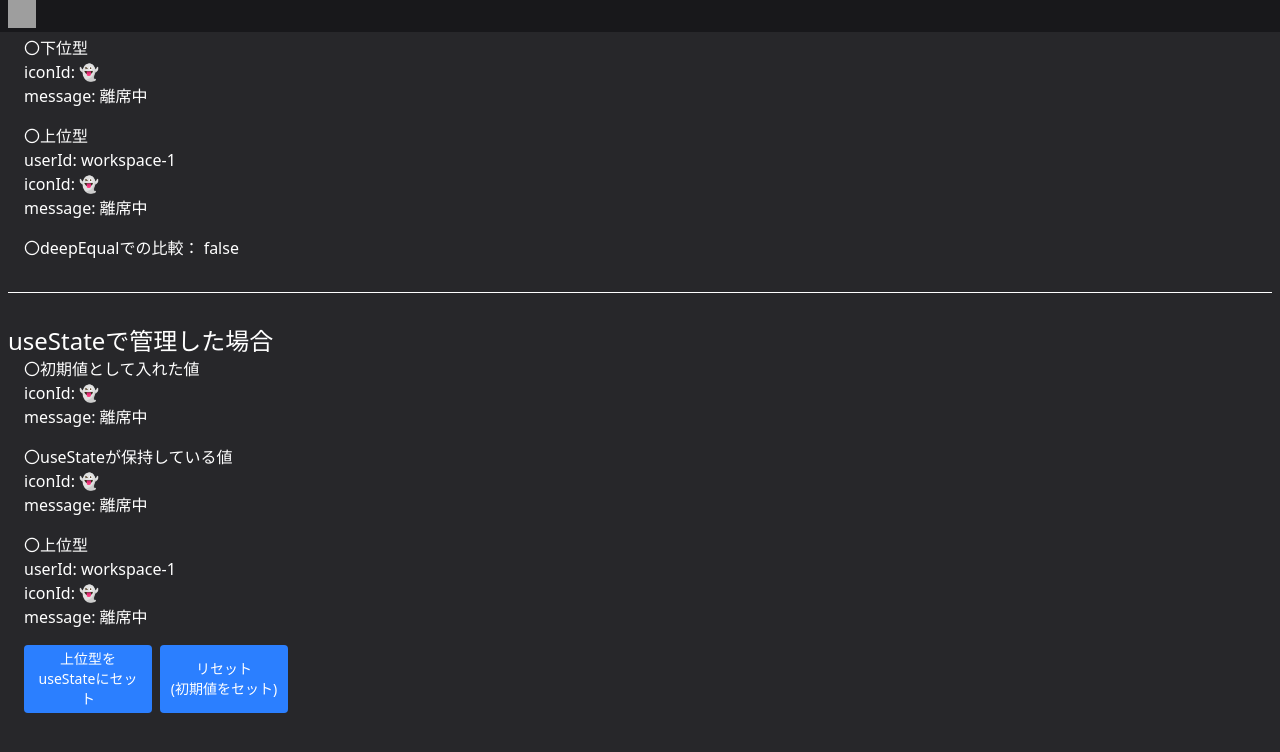
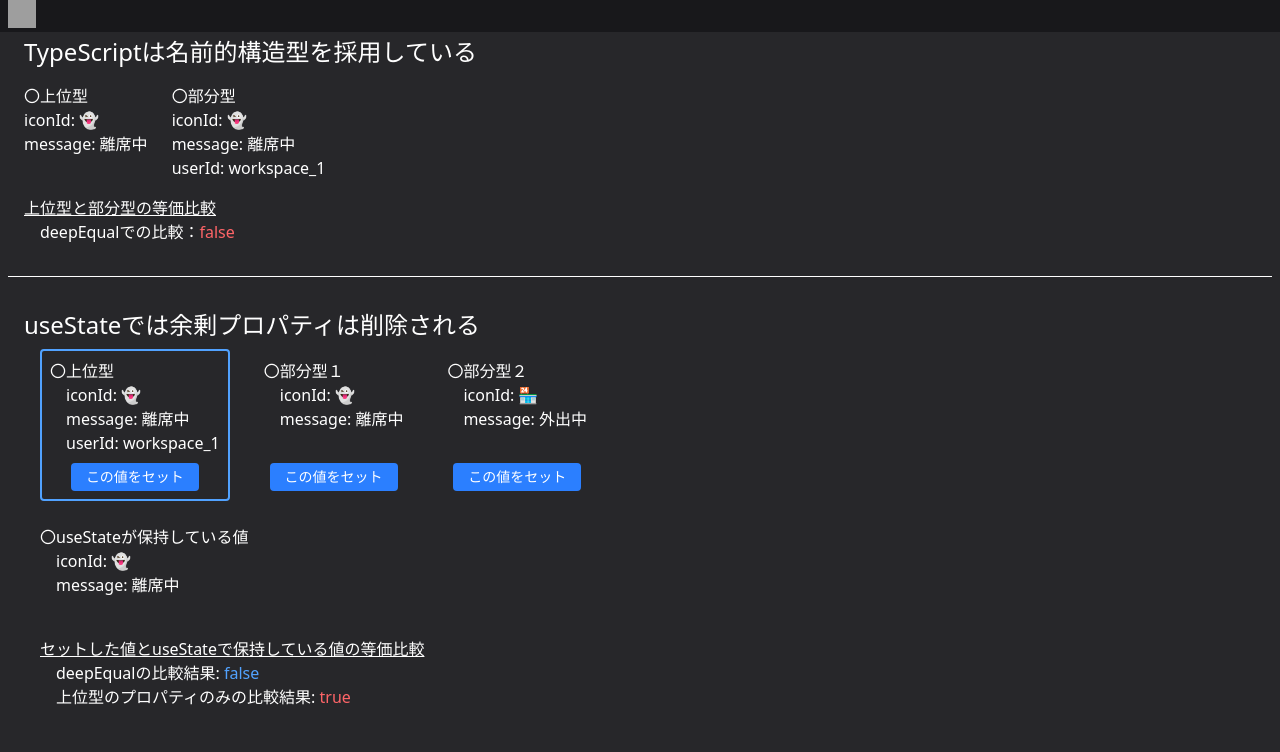
Before and after one commit to shari-sushi/sandbox, a React (Vite) app in the folder frontend/: page /typescript/excess-property in a window 1280 px wide. Shown: the top 752 px of the page. Built offline with nearby package versions, Linux system fonts and the light colour scheme; grey boxes are pictures that could not be loaded.

Commit message:
ExcessPropertyPagを分かり易くした

```diff
--- a/frontend/src/pages/TypeScript/ExcessPropertyPage.tsx
+++ b/frontend/src/pages/TypeScript/ExcessPropertyPage.tsx
@@ -26,7 +26,7 @@ const PrototypeEqualityDemo = () => {
     return deepEqual(a, b)
   }
 
-  const setActivity = (newActivity: Activity) => {
+  const updateActivity = (newActivity: Activity) => {
     console.log(newActivity) // {iconId: '👻', message: '離席中'}
 
     // どこかから既存のアクションを取得する処理をイメージ
@@ -39,32 +39,42 @@ const PrototypeEqualityDemo = () => {
       return
     }
 
-    // apiを叩く
-    // void api.activity.update({ workspaceId, activity })
+    // サーバーへ送信する処理
+    // void api.activity.update({ workspaceId, newActivity })
     console.log("アクティビティが変更されたのでサーバーへ送信しました")
   }
 
-  setActivity(newActivity)
+  updateActivity(subtypeActivity1)
 
   return (
     <div className="flex flex-col gap-y-4 ml-4">
+      <h1 className="text-2xl">TypeScriptは名前的構造型を採用している</h1>
+      <div className="flex gap-6">
         <div>
-        〇下位型
-        {Object.keys(newActivity).map((key) => (
+          〇上位型
+          {Object.keys(subtypeActivity1).map((key) => (
             <div key={key}>
-            {key}: {newActivity[key as keyof Activity]}
+              {key}: {subtypeActivity1[key as keyof Activity]}
             </div>
           ))}
         </div>
         <div>
-        〇上位型
+          〇部分型
           {Object.keys(currentActivity).map((key) => (
             <div key={key}>
               {key}: {currentActivity[key as keyof Activity]}
             </div>
           ))}
         </div>
-      〇deepEqualでの比較： {isSameActivity(currentActivity, newActivity) ? "true" : "false"}
+      </div>
+      <div>
+        <div className="underline">上位型と部分型の等価比較</div>
+        <div className="ml-4">
+          deepEqualでの比較：
+          {/* falseになる */}
+          <span className="text-red-400">{isSameActivity(currentActivity, subtypeActivity1) ? "true" : "false"}</span>
+        </div>
+      </div>
     </div>
   )
 }
@@ -73,67 +83,131 @@ const getCurrentActivity = (): UserActivity => {
   return currentActivity
 }
 
-const currentActivity: UserActivity = {
-  userId: "workspace-1",
+const supertypeActivity: UserActivity = {
+  iconId: "👻",
+  message: "離席中",
+  userId: "workspace_1",
+}
+
+const currentActivity = supertypeActivity
+
+const subtypeActivity1: Activity = {
   iconId: "👻",
   message: "離席中",
 }
 
-const newActivity: Activity = {
-  iconId: "👻",
-  message: "離席中",
+const subtypeActivity2: Activity = {
+  iconId: "🏪",
+  message: "外出中",
 }
 
 const ExcessPropertyUseStatePage = () => {
-  const [activity, setActivity] = useState<Activity>(newActivity)
+  const [activity, setActivity] = useState<Activity>(subtypeActivity1)
 
   return (
-    <div>
-      <h1 className="text-2xl">useStateで管理した場合</h1>
-      <div className="flex flex-col gap-y-4 ml-4">
-        <div>
-          〇初期値として入れた値
-          {Object.keys(newActivity).map((key) => (
-            <div key={key}>
-              {key}: {newActivity[key as keyof Activity]}
-            </div>
-          ))}
-        </div>
+    <div className="ml-4 flex flex-col gap-y-2">
+      <h1 className="text-2xl">useStateでは余剰プロパティは削除される</h1>
+      <div className="flex flex-col gap-6 ml-4">
+        <Buttons activity={activity} setActivity={setActivity} />
         <div>
           〇useStateが保持している値
+          <div className="ml-4">
             {Object.keys(activity).map((key) => (
               <div key={key}>
                 {key}: {activity[key as keyof Activity]}
               </div>
             ))}
           </div>
-        <div>
+        </div>
+        <Result activity={activity} />
+      </div>
+    </div>
+  )
+}
+
+const Buttons = ({ activity, setActivity }: { activity: Activity; setActivity: (activity: Activity) => void }) => {
+  const [selected, setSelected] = useState<number>(1)
+
+  return (
+    <div className="flex gap-x-6">
+      <div
+        className={`flex flex-col gap-y-2 rounded p-2 cursor-pointer group ${selected === 1 ? "border-2 border-blue-400" : "m-0.5"}`}
+        onClick={() => {
+          setActivity(activity)
+          setSelected(1)
+          console.log("元の値をセット")
+        }}>
+        <div className="h-24">
           〇上位型
+          <div className="ml-4">
             {Object.keys(currentActivity).map((key) => (
               <div key={key}>
                 {key}: {currentActivity[key as keyof UserActivity]}
               </div>
             ))}
           </div>
-        <div className="flex gap-x-2">
-          <button
+        </div>
+        <button className="bg-blue-500 group-hover:bg-blue-700 text-white text-sm px-2 py-1 rounded w-32 cursor-pointer mx-auto text-center">この値をセット</button>
+      </div>
+
+      <div
+        className={`flex flex-col gap-y-2 p-2 rounded cursor-pointer group ${selected === 2 ? "border-2 border-blue-400" : "m-0.5"}`}
         onClick={() => {
-              setActivity(newActivity)
-              console.log("上位型をセット")
-            }}
-            className="bg-blue-500 hover:bg-blue-700 text-white text-sm px-2 py-1 rounded w-32 cursor-pointer">
-            上位型をuseStateにセット
-          </button>
-          <button
+          setActivity(subtypeActivity1)
+          setSelected(2)
+        }}>
+        <div className="h-24">
+          〇部分型１
+          <div className="ml-4">
+            {Object.keys(subtypeActivity1).map((key) => (
+              <div key={key}>
+                {key}: {subtypeActivity1[key as keyof Activity]}
+              </div>
+            ))}
+          </div>
+        </div>
+        <button className="bg-blue-500 group-hover:bg-blue-700 text-white text-sm px-2 py-1 rounded w-32 cursor-pointer mx-auto text-center">この値をセット</button>
+      </div>
+
+      <div
+        className={`flex flex-col gap-y-2 p-2 rounded cursor-pointer group ${selected === 3 ? "border-2 border-blue-400" : "m-0.5"}`}
         onClick={() => {
-              setActivity(activity)
-              console.log("元の値をセット")
-            }}
-            className="bg-blue-500 hover:bg-blue-700 text-white text-sm px-2 py-1 rounded w-32 cursor-pointer">
-            リセット
-            <br />
-            (初期値をセット)
-          </button>
+          setActivity(subtypeActivity2)
+          setSelected(3)
+        }}>
+        <div className="h-24">
+          〇部分型２
+          <div className="ml-4">
+            {Object.keys(subtypeActivity2).map((key) => (
+              <div key={key}>
+                {key}: {subtypeActivity2[key as keyof Activity]}
+              </div>
+            ))}
+          </div>
+        </div>
+        <div className="bg-blue-500 group-hover:bg-blue-700 text-white text-sm px-2 py-1 rounded w-32 cursor-pointer mx-auto text-center">この値をセット</div>
+      </div>
+    </div>
+  )
+}
+
+const Result = ({ activity }: { activity: Activity }) => {
+  const isSameActivity = (a: Activity, b: Activity): boolean => {
+    return a.iconId === b.iconId && a.message === b.message
+  }
+
+  const isSame = isSameActivity(activity, currentActivity)
+  const isDeepEqual = deepEqual(activity, currentActivity)
+
+  return (
+    <div className="mt-4">
+      <span className="underline">セットした値とuseStateで保持している値の等価比較</span>
+      <div className="ml-4">
+        <div className="">
+          deepEqualの比較結果: <span className="text-blue-400">{JSON.stringify(isDeepEqual)}</span>
+        </div>
+        <div>
+          上位型のプロパティのみの比較結果: <span className={`${isDeepEqual ? "text-blue-400" : "text-red-400"}`}>{JSON.stringify(isSame)}</span>
         </div>
       </div>
     </div>
```
Lines whose indentation alone changed are shown as unchanged.
